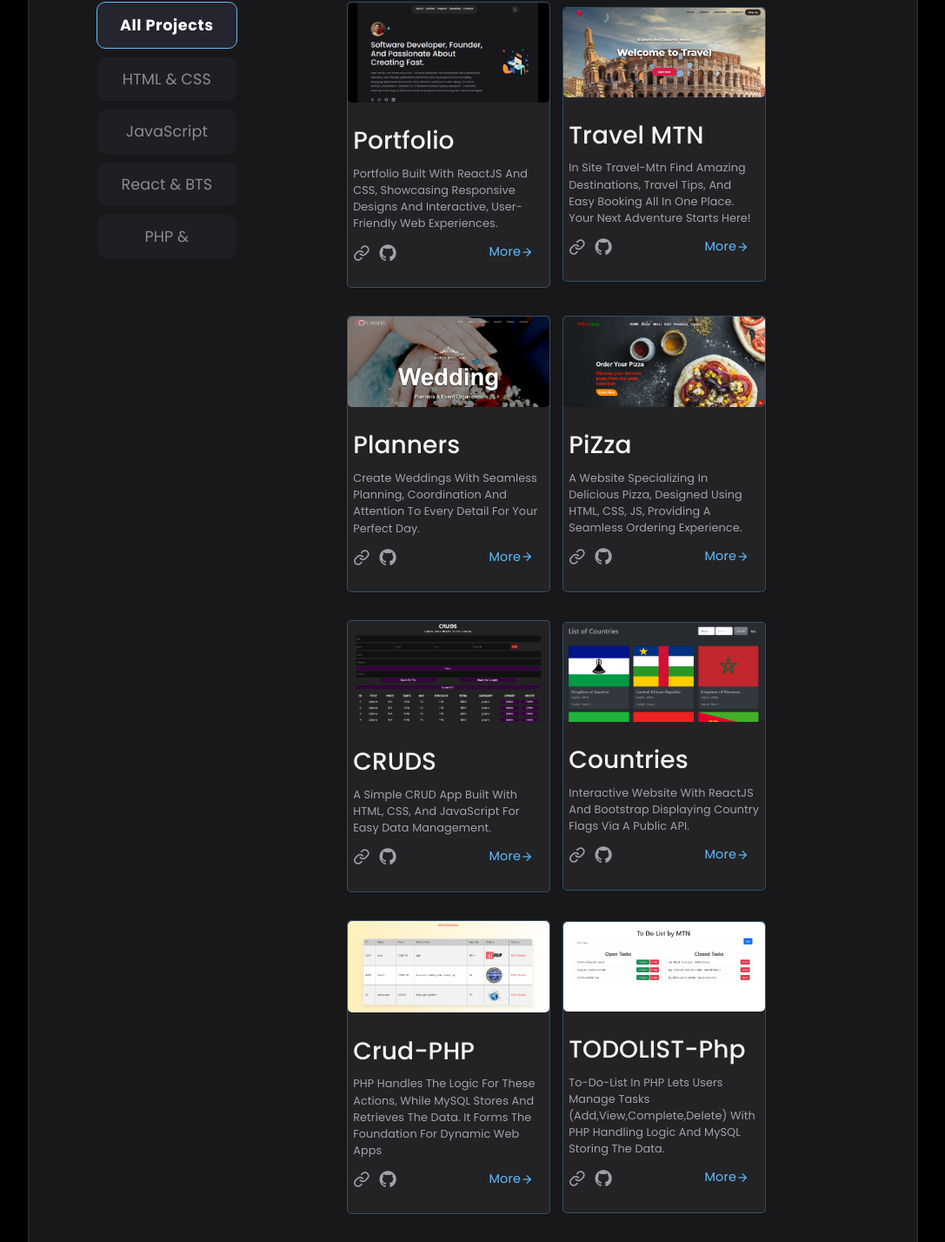
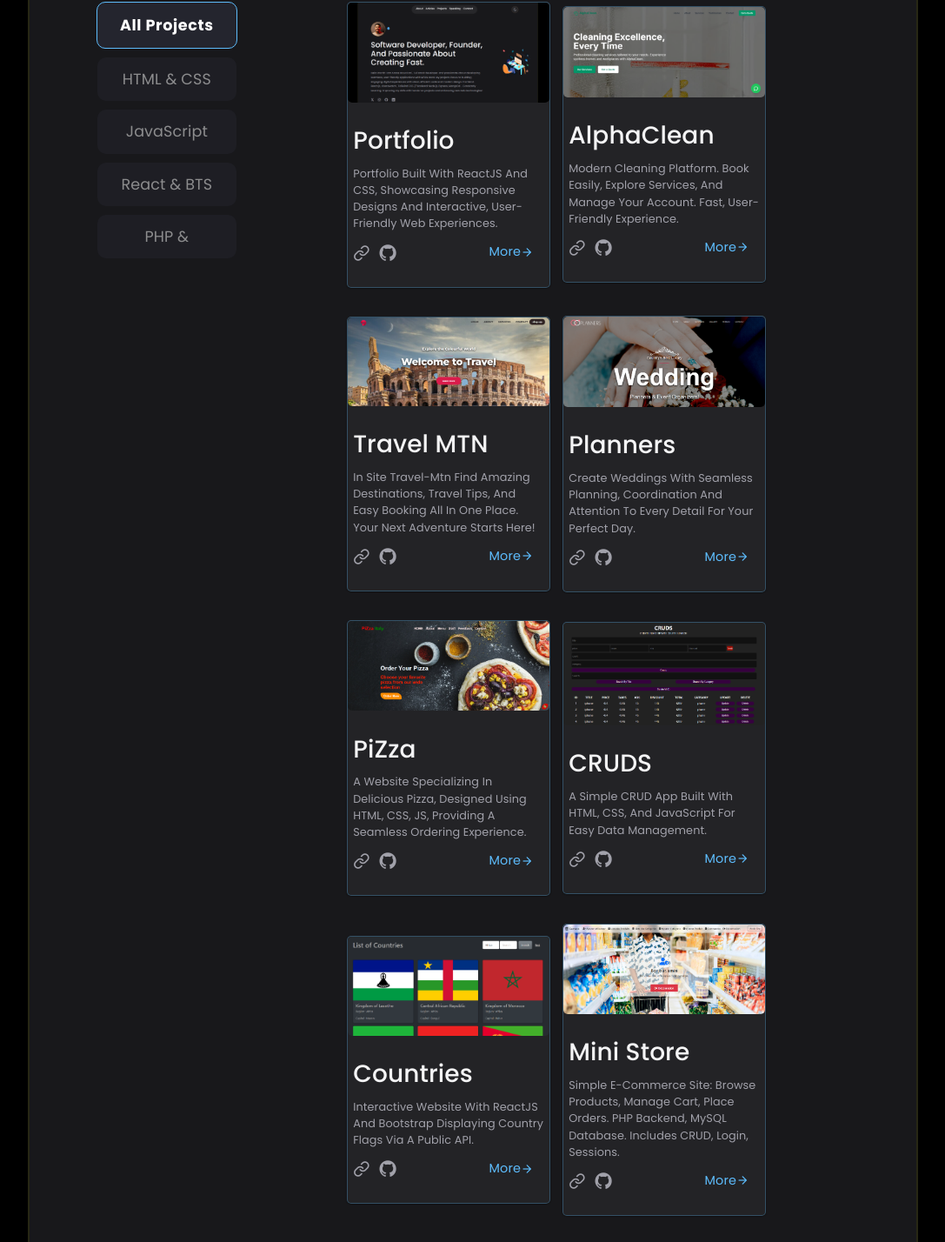
Before and after one commit to anasscodes/portfolio-react, a React (Vite) app: page / in a window 1280 px wide. Shown: the part 718-2146 px from the top of the page at 87% size, without its empty margins (96-1183 px from the left). Built offline with nearby package versions, Linux system fonts and the light colour scheme.

Commit message:
add new projects

```diff
--- a/src/Components/3-Main/myProjects.js
+++ b/src/Components/3-Main/myProjects.js
@@ -9,13 +9,22 @@ export const myProjects = [
     link: "https://portfolio-kohl-five-91.vercel.app/",
     gitHub: "https://github.com/anasscodes/my-react-vite-app"
   },
+   {
+    projectTitle: "alphaClean",
+    proSubTitle:
+    "Modern cleaning platform. Book easily, explore services, and manage your account. Fast, user-friendly experience.",
+    category: ["react"],
+    imgPath: "./images/alpha.png",
+    link: "alpha-clean.vercel.app",
+    gitHub: "https://github.com/anasscodes/alphaClean"
+  },
   {
     projectTitle: "Travel MTN ",
     proSubTitle:
     "In site Travel-Mtn Find amazing destinations, travel tips, and easy booking all in one place. Your next adventure starts here!",
     category: ["css"],
     imgPath: "./images/Screenshot 1.png",
-    link: "",
+    link: "https://beautiful-heliotrope-230110.netlify.app/",
     gitHub: "https://github.com/anasscodes/travelmtn"
   },
   {
@@ -54,6 +63,14 @@ export const myProjects = [
     link: "https://countries-flame-six.vercel.app/",
     gitHub: "https://github.com/anasscodes/provider-react"
   },
+  {projectTitle: "Mini Store" ,
+    proSubTitle:
+    "Simple e-commerce site: browse products, manage cart, place orders. PHP backend, MySQL database. Includes CRUD, login, sessions.",
+    category: ["express"] ,
+    imgPath: "./images/ecoFront.png",
+    link: "",
+    gitHub: "https://github.com/anasscodes/Mini_Ecommerce"
+  },
   {projectTitle: " Crud-PHP" ,
     proSubTitle:
     "PHP handles the logic for these actions, while MySQL stores and retrieves the data. It forms the foundation for dynamic web apps",
```
Also changed, not shown: public/images/alpha.png (added), public/images/ecoFront.png (added).
